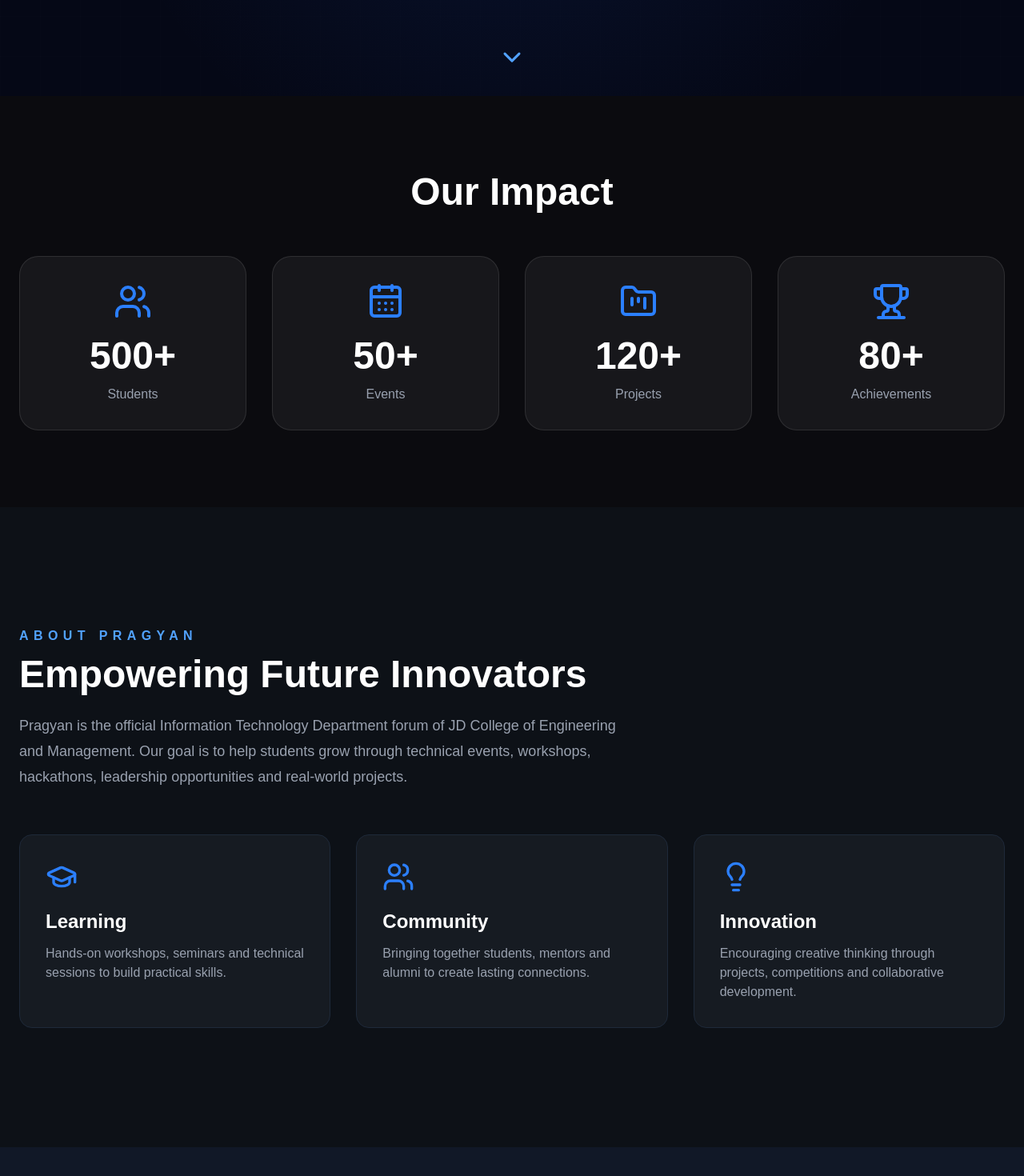
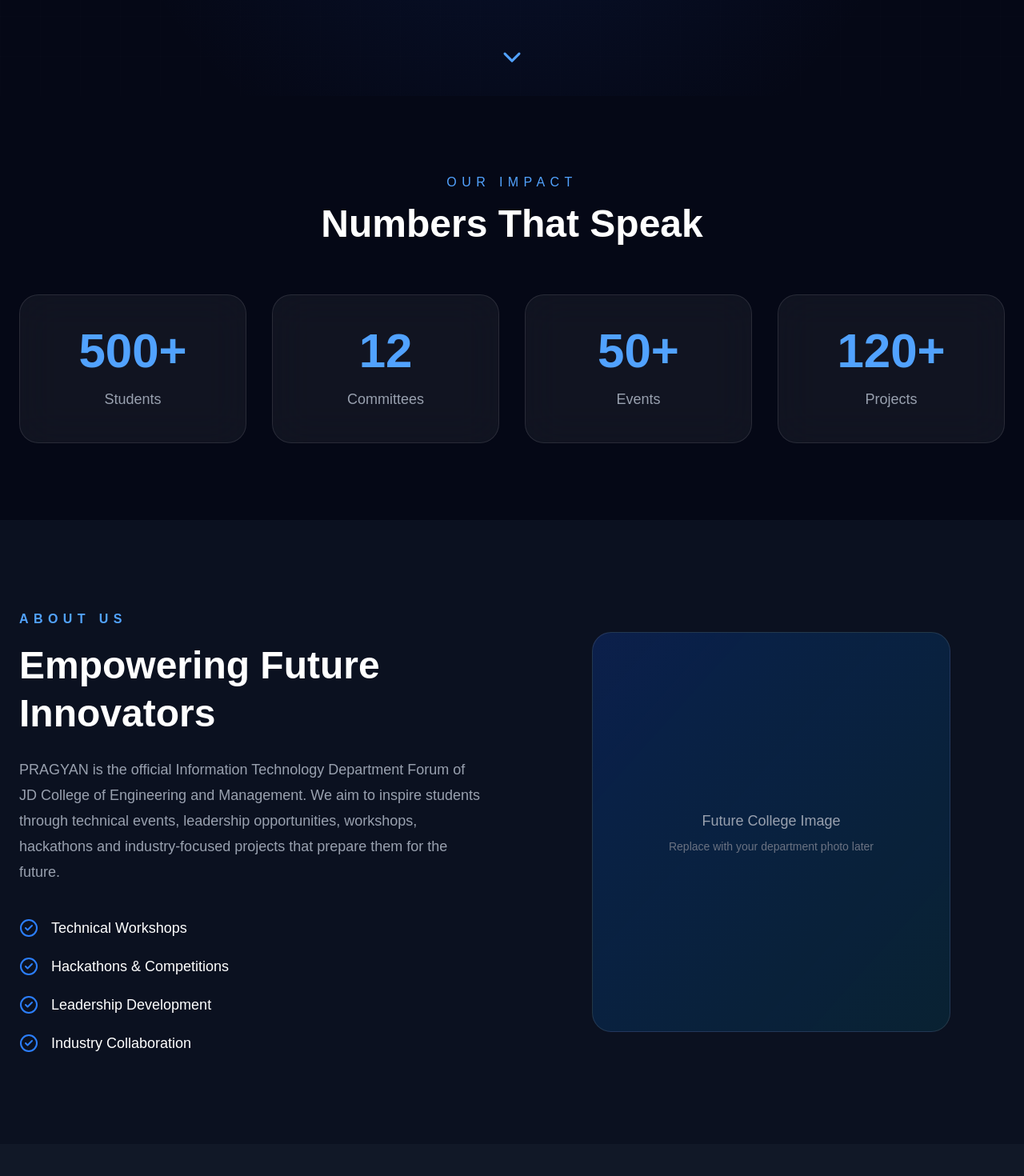
Before and after one commit to HarshalNarayane/IT-forum-website, a Next.js app: page / in a window 1280 px wide. Shown: the part 680-2150 px from the top of the page at 80% size. Built offline with nearby package versions, Linux system fonts and the light colour scheme.

Commit message:
Built premium About and Stats sections

```diff
--- a/src/components/Navbar/Navbar.tsx
+++ b/src/components/Navbar/Navbar.tsx
@@ -1,3 +1,6 @@
+"use client";
+
+import { motion } from "framer-motion";
 import { siteConfig } from "@/config/site";
 
 const links = [
@@ -12,18 +15,28 @@
 
 export default function Navbar() {
   return (
-    <nav className="fixed top-0 left-0 z-50 w-full border-b border-white/10 bg-black/50 backdrop-blur-xl">
-      <div className="mx-auto flex h-16 max-w-7xl items-center justify-between px-6">
-        <h1 className="text-2xl font-bold text-blue-500">
+    <motion.nav
+      initial={{ y: -80 }}
+      animate={{ y: 0 }}
+      transition={{ duration: 0.6 }}
+      className="fixed top-0 left-0 z-50 w-full border-b border-white/10 bg-black/60 backdrop-blur-2xl"
+    >
+      <div className="mx-auto flex h-20 max-w-7xl items-center justify-between px-6">
+        {/* Logo */}
+        <a
+          href="#home"
+          className="text-2xl font-extrabold tracking-wide text-blue-500 transition duration-300 hover:text-blue-400"
+        >
           {siteConfig.forumName}
-        </h1>
+        </a>
 
+        {/* Navigation Links */}
         <ul className="hidden items-center gap-8 md:flex">
           {links.map((link) => (
             <li key={link}>
               <a
                 href={`#${link.toLowerCase()}`}
-                className="text-sm text-gray-300 transition hover:text-blue-400"
+                className="relative text-sm font-medium text-gray-300 transition duration-300 hover:text-blue-400 after:absolute after:left-0 after:-bottom-1 after:h-[2px] after:w-0 after:bg-blue-500 after:transition-all after:duration-300 hover:after:w-full"
               >
                 {link}
               </a>
@@ -31,10 +44,11 @@
           ))}
         </ul>
 
-        <button className="rounded-full bg-blue-600 px-5 py-2 text-sm font-semibold hover:bg-blue-700">
+        {/* Join Button */}
+        <button className="rounded-full bg-blue-600 px-6 py-2.5 text-sm font-semibold text-white shadow-lg shadow-blue-600/30 transition duration-300 hover:scale-105 hover:bg-blue-500">
           Join Us
         </button>
       </div>
-    </nav>
+    </motion.nav>
   );
 }
--- a/src/data/site.ts
+++ b/src/data/site.ts
@@ -5,9 +5,45 @@
 
   hero: {
     title: "PRAGYAN",
-    subtitle:
-      "A community where innovation, leadership and technology come together.",
-    button1: "Explore",
-    button2: "Join Us",
+    subtitle: "Official IT Department Forum",
+    description:
+      "Innovation. Leadership. Creativity. Technology. Building a community where students grow beyond the classroom through events, workshops, hackathons and real-world projects.",
   },
+
+  about: {
+    badge: "ABOUT US",
+    title: "Empowering Future Innovators",
+    description:
+      "PRAGYAN is the official Information Technology Department Forum of JD College of Engineering and Management. We aim to inspire students through technical events, leadership opportunities, workshops, hackathons and industry-focused projects that prepare them for the future.",
+
+    features: [
+      "Technical Workshops",
+      "Hackathons & Competitions",
+      "Leadership Development",
+      "Industry Collaboration",
+    ],
+  },
+
+  stats: [
+  {
+    value: 500,
+    suffix: "+",
+    label: "Students",
+  },
+  {
+    value: 12,
+    suffix: "",
+    label: "Committees",
+  },
+  {
+    value: 50,
+    suffix: "+",
+    label: "Events",
+  },
+  {
+    value: 120,
+    suffix: "+",
+    label: "Projects",
+  },
+],
 };
--- a/src/sections/About/About.tsx
+++ b/src/sections/About/About.tsx
@@ -1,60 +1,61 @@
-import { GraduationCap, Users, Lightbulb } from "lucide-react";
+"use client";
+
+import { motion } from "framer-motion";
+import { CheckCircle2 } from "lucide-react";
+import { siteData } from "@/data/site";
 
 export default function About() {
   return (
-    <section
-      id="about"
-      className="min-h-screen bg-[#0d1117] text-white flex items-center"
+    <section id="about" className="bg-[#0B1120] py-28 text-white">
+      <div className="mx-auto grid max-w-7xl items-center gap-16 px-6 lg:grid-cols-2">
+        {/* Left Side */}
+        <motion.div
+          initial={{ opacity: 0, x: -80 }}
+          whileInView={{ opacity: 1, x: 0 }}
+          viewport={{ once: true }}
+          transition={{ duration: 0.7 }}
         >
-      <div className="max-w-7xl mx-auto px-6 py-24">
-        <p className="uppercase tracking-[0.4em] text-blue-400 font-semibold mb-3">
-          About Pragyan
+          <p className="mb-4 font-semibold uppercase tracking-[0.4em] text-blue-400">
+            {siteData.about.badge}
           </p>
 
-        <h2 className="text-5xl font-bold mb-6">
-          Empowering Future Innovators
+          <h2 className="mb-6 text-5xl font-bold leading-tight">
+            {siteData.about.title}
           </h2>
 
-        <p className="text-gray-400 text-lg max-w-3xl leading-8 mb-14">
-          Pragyan is the official Information Technology Department forum of JD
-          College of Engineering and Management. Our goal is to help students
-          grow through technical events, workshops, hackathons, leadership
-          opportunities and real-world projects.
+          <p className="mb-10 text-lg leading-8 text-gray-400">
+            {siteData.about.description}
           </p>
 
-        <div className="grid md:grid-cols-3 gap-8">
-          <div className="rounded-2xl bg-[#161b22] p-8 border border-gray-800 hover:border-blue-500 transition">
-            <GraduationCap className="w-10 h-10 text-blue-500 mb-5" />
-            <h3 className="text-2xl font-semibold mb-3">Learning</h3>
+          <div className="grid gap-5">
+            {siteData.about.features.map((feature) => (
+              <div key={feature} className="flex items-center gap-4">
+                <CheckCircle2 className="text-blue-500" />
 
-            <p className="text-gray-400">
-              Hands-on workshops, seminars and technical sessions to build
-              practical skills.
-            </p>
+                <span className="text-lg">{feature}</span>
               </div>
+            ))}
+          </div>
+        </motion.div>
 
-          <div className="rounded-2xl bg-[#161b22] p-8 border border-gray-800 hover:border-blue-500 transition">
-            <Users className="w-10 h-10 text-blue-500 mb-5" />
+        {/* Right Side */}
+        <motion.div
+          initial={{ opacity: 0, x: 80 }}
+          whileInView={{ opacity: 1, x: 0 }}
+          viewport={{ once: true }}
+          transition={{ duration: 0.7 }}
+          className="flex justify-center"
+        >
+          <div className="flex h-[500px] w-full max-w-md items-center justify-center rounded-3xl border border-white/10 bg-gradient-to-br from-blue-600/20 to-cyan-500/10 text-center">
+            <div>
+              <p className="text-lg text-gray-400">Future College Image</p>
 
-            <h3 className="text-2xl font-semibold mb-3">Community</h3>
-
-            <p className="text-gray-400">
-              Bringing together students, mentors and alumni to create lasting
-              connections.
-            </p>
-          </div>
-
-          <div className="rounded-2xl bg-[#161b22] p-8 border border-gray-800 hover:border-blue-500 transition">
-            <Lightbulb className="w-10 h-10 text-blue-500 mb-5" />
-
-            <h3 className="text-2xl font-semibold mb-3">Innovation</h3>
-
-            <p className="text-gray-400">
-              Encouraging creative thinking through projects, competitions and
-              collaborative development.
+              <p className="mt-2 text-sm text-gray-500">
+                Replace with your department photo later
               </p>
             </div>
           </div>
+        </motion.div>
       </div>
     </section>
   );
--- a/src/sections/Stats/Stats.tsx
+++ b/src/sections/Stats/Stats.tsx
@@ -1,55 +1,47 @@
 "use client";
 
-import { Trophy, CalendarDays, Users, FolderKanban } from "lucide-react";
-
-const stats = [
-  {
-    title: "Students",
-    value: "500+",
-    icon: Users,
-  },
-  {
-    title: "Events",
-    value: "50+",
-    icon: CalendarDays,
-  },
-  {
-    title: "Projects",
-    value: "120+",
-    icon: FolderKanban,
-  },
-  {
-    title: "Achievements",
-    value: "80+",
-    icon: Trophy,
-  },
-];
+import { motion } from "framer-motion";
+import { siteData } from "@/data/site";
 
 export default function Stats() {
   return (
-    <section className="bg-[#0B0B0F] py-24">
+    <section id="stats" className="bg-[#050816] py-24 text-white">
       <div className="mx-auto max-w-7xl px-6">
-        <h2 className="mb-14 text-center text-5xl font-bold text-white">
-          Our Impact
-        </h2>
+        <motion.div
+          initial={{ opacity: 0, y: 60 }}
+          whileInView={{ opacity: 1, y: 0 }}
+          transition={{ duration: 0.7 }}
+          viewport={{ once: true }}
+          className="mb-16 text-center"
+        >
+          <p className="mb-4 uppercase tracking-[0.4em] text-blue-400">
+            OUR IMPACT
+          </p>
+
+          <h2 className="text-5xl font-bold">Numbers That Speak</h2>
+        </motion.div>
 
         <div className="grid gap-8 md:grid-cols-2 lg:grid-cols-4">
-          {stats.map((item) => {
-            const Icon = item.icon;
+          {siteData.stats.map((item, index) => (
+            <motion.div
+              key={item.label}
+              initial={{ opacity: 0, y: 40 }}
+              whileInView={{ opacity: 1, y: 0 }}
+              transition={{
+                duration: 0.6,
+                delay: index * 0.15,
+              }}
+              viewport={{ once: true }}
+              className="rounded-3xl border border-white/10 bg-white/5 p-10 text-center backdrop-blur-xl transition duration-300 hover:-translate-y-2 hover:border-blue-500"
+            >
+              <h3 className="text-6xl font-black text-blue-400">
+                {item.value}
+                {item.suffix}
+              </h3>
 
-            return (
-              <div
-                key={item.title}
-                className="rounded-3xl border border-white/10 bg-white/5 p-8 text-center transition duration-300 hover:-translate-y-2 hover:border-blue-500"
-              >
-                <Icon className="mx-auto mb-5 h-12 w-12 text-blue-500" />
-
-                <h3 className="text-5xl font-black text-white">{item.value}</h3>
-
-                <p className="mt-3 text-gray-400">{item.title}</p>
-              </div>
-            );
-          })}
+              <p className="mt-4 text-lg text-gray-400">{item.label}</p>
+            </motion.div>
+          ))}
         </div>
       </div>
     </section>
```
Lines whose indentation alone changed are shown as unchanged.
